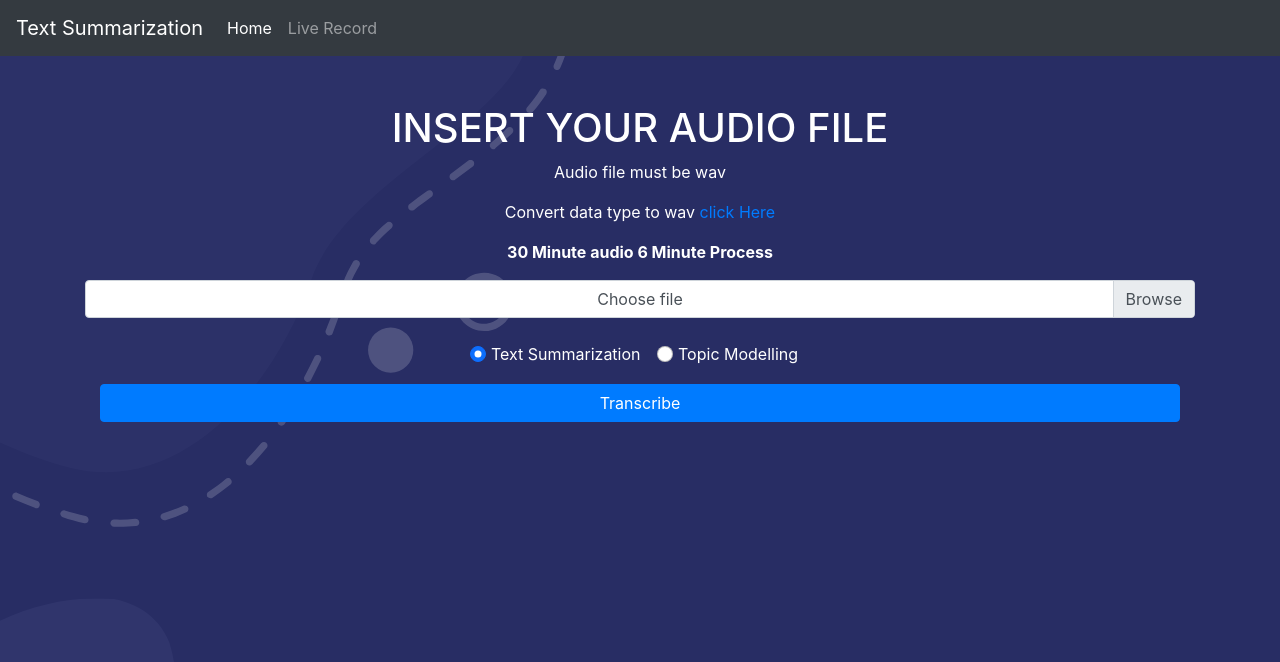
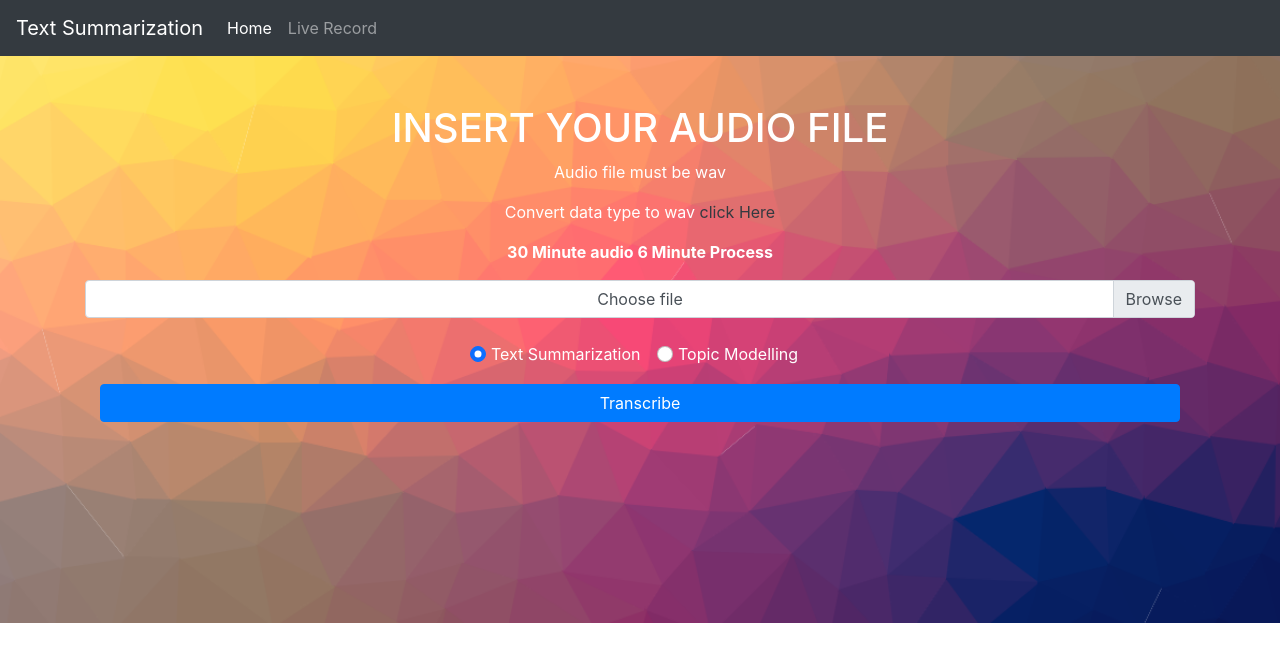
Before and after one commit to AlwyAbdullah/flask_nlp, a Flask app: page / in a window 1280 px wide. Shown: the top 662 px of the page. Run offline with Flask 2, Linux system fonts and the light colour scheme; some libraries are stand-ins or nearby versions.

Commit message:
Update Image

```diff
--- a/app.py
+++ b/app.py
@@ -22,6 +22,8 @@ from gensim.models import CoherenceModel
 
 import nltk
 
+nltk.download('stopwords')
+# nltk.download('punkt')
 
 app = Flask(__name__, static_url_path='/static')
 
@@ -31,8 +33,6 @@ def index():
     listTopic = ""
     score= ""
     coherenceScore = ""
-    nltk.download('stopwords')
-    nltk.download('punkt')
     if request.method == "POST":
         print("FORM DATA RECEIVED")
 
@@ -90,8 +90,8 @@ def index():
                     else:
                         c = 180
                         urutan = int((val/60)+3)
+                    audio = r.record(source, offset=val, duration=c)
                     try:
-                        audio = r.record(source, offset=val, duration=c)
                         text[idx] = r.recognize_google(audio, language="id-ID")
                         print('index: ', idx, 'Menit ke: ', int(val/60), '-' , urutan, ' : ', text[idx])
                     except LookupError:
@@ -150,7 +150,7 @@ def index():
                             'codingannya', 'crv', 'dateng', 'dede', 'detil', 'dijadiin', 'dinas', 'disimpen', 'dorong', 'dot', 'edi', 'entar', 'etl', 'febby', 'fi', 'gang', 'hadits', 'hit', 'hilang', 'if', 'ikan', 'ikhtiar',
                             'in', 'intan', 'ips', 'istri', 'ji', 'kadang', 'kaget', 'kain', 'kena', 'ketemu', 'ketes', 'lho', 'letak', 'life', 'lukman', 'lupa', 'mc', 'millions', 'miss', 'nambah', 'nembak', 'ngajar', 'nikah', 'nokia',
                             'obeng', 'nyanyi', 'paku', 'palu', 'papi', 'pms', 'pentest', 'primbon', 'pulsa', 'rezeki', 'riak', 'rian', 'roti', 'sali', 'sambut', 'sebenernya', 'segitu', 'sederhana', 'sekian', 'sisa', 'slimenya', 'socket', 'soft',
-                            'sydney', 'stringstream', 'tablo', 'tampil', 'tanah', 'teteh', 'tv', 'urus'])
+                            'sydney', 'stringstream', 'tablo', 'tampil', 'tanah', 'teteh', 'tv', 'urus', 'lu', 'papa'])
 
 
             # Define functions for stopwords, bigrams, trigrams and lemmatization
--- a/static/styles/main.css
+++ b/static/styles/main.css
@@ -1,7 +1,9 @@
 body {
-    background-image: url('../image/background.png');
+    background-image: url('../image/cool-background.png'); /* for topic modelling */
+    /* background-image: url('../image/background.png'); for text summarization */
     background-repeat: no-repeat;
     background-attachment: fixed;
+    background-size: 100%;
 }
 
 #container{
--- a/templates/text_summarization.html
+++ b/templates/text_summarization.html
@@ -33,6 +33,10 @@
 
 <body>
 
+    {% if listTopic %}
+    <img src="../static/image/cool-background.png" alt="">
+    {% endif %}
+
     <nav class="navbar navbar-expand-lg navbar-dark bg-dark">
         <a class="navbar-brand" href="/">Text Summarization</a>
         <button class="navbar-toggler" type="button" data-toggle="collapse" data-target="#navbarNav"
@@ -57,7 +61,7 @@
             <a href="{{ url_for('test') }}"></a>
             <p class="text-center">Audio file must be wav</p>
             <p class="text-center">Convert data type to wav <a href="https://cloudconvert.com/mp4-to-wav"
-                    target="_blank">click Here</a></p>
+                    target="_blank" class="text-dark">click Here</a></p>
             <p class="text-center"><b>30 Minute audio 6 Minute Process</b></p>
             <span id="duration"></span>
             <form method="post" enctype="multipart/form-data" onsubmit="progressBar()">
```
Also changed, not shown: static/image/cool-background.png (added), 1 other file.
